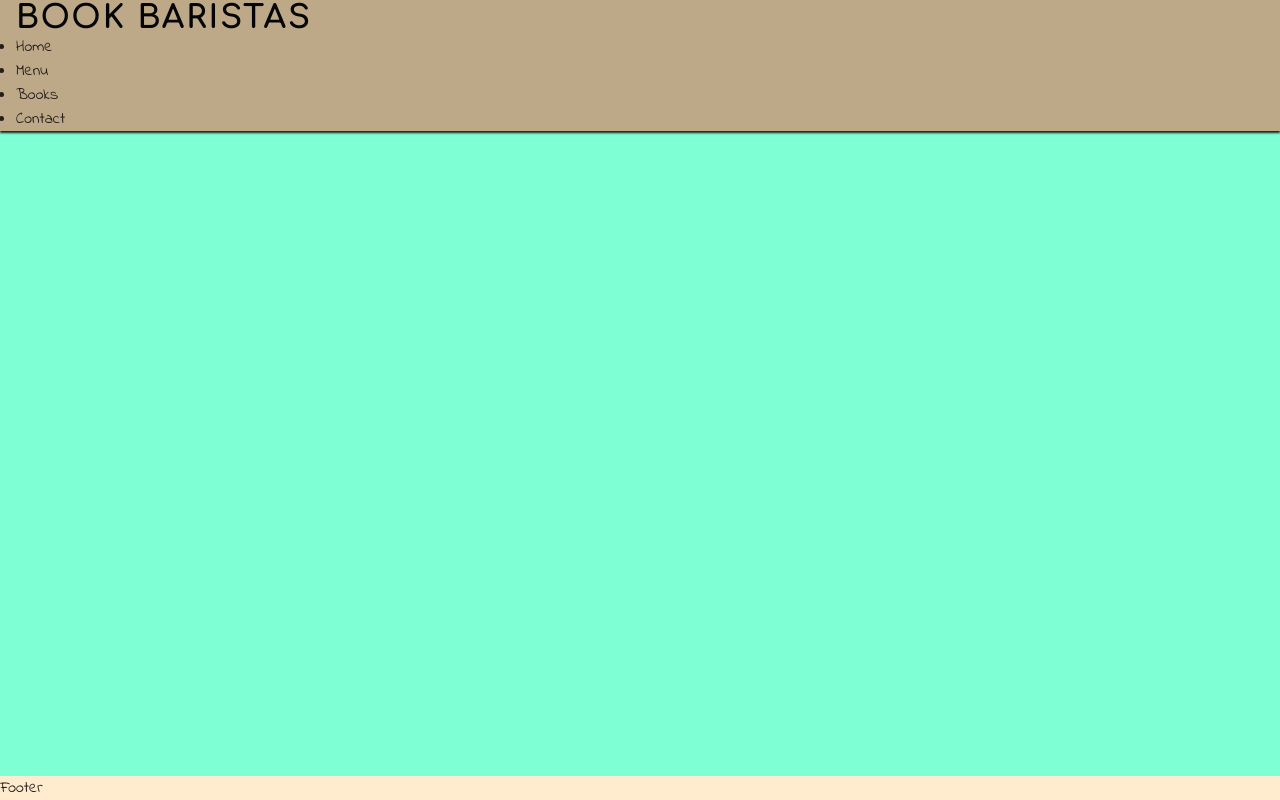
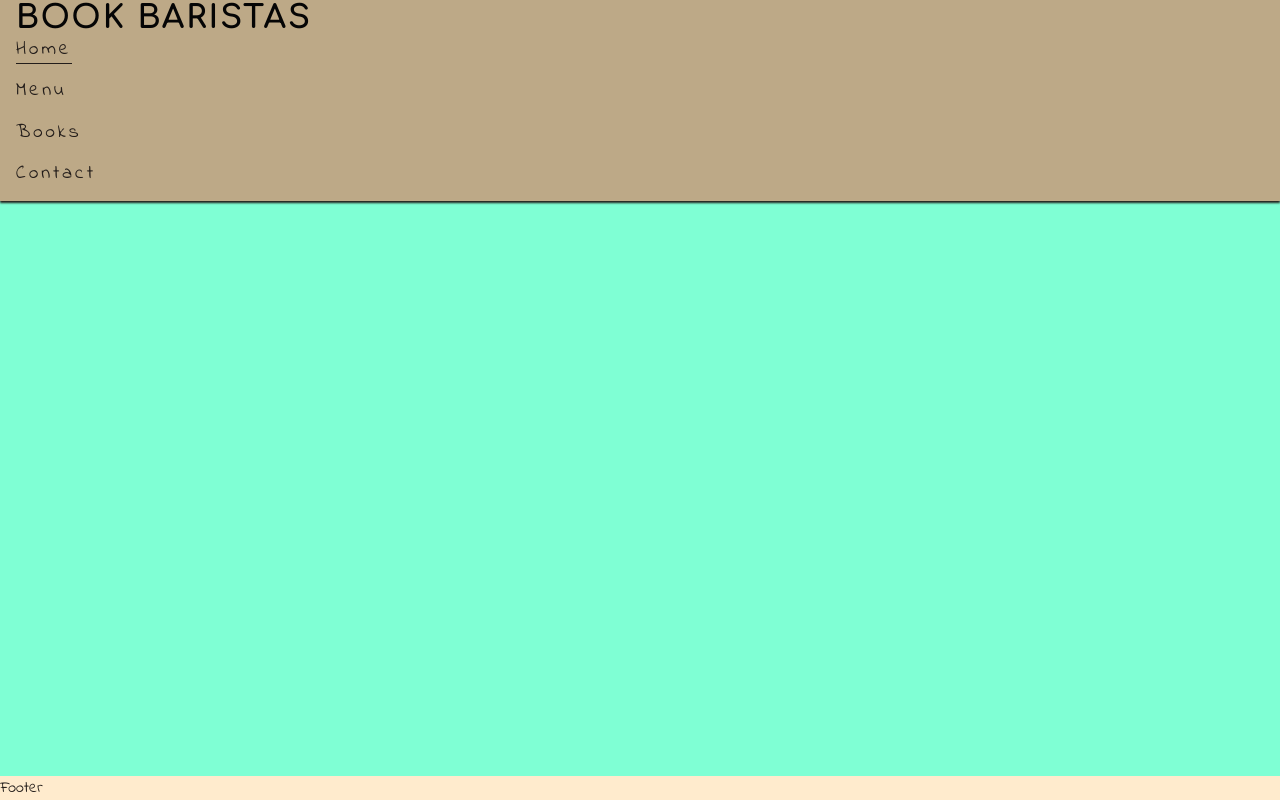
Before and after one commit to miranord/book-baristas, a plain HTML site: page index.html in a window 1280 px wide. Drawn offline with Linux system fonts and the light colour scheme.

Commit message:
Styled navbar menu

```diff
--- a/assets/css/style.css
+++ b/assets/css/style.css
@@ -38,7 +38,20 @@ h1 {
     text-transform: uppercase;
     letter-spacing: 2px;
     color: #050505;
+}
 
+#menu {
+    font-size: 120%;
+    letter-spacing: 3px;
+    list-style: none;
+}
+
+#menu > li {
+    margin-bottom: 0.7em;
+}
+
+.active {
+    border-bottom: 1px solid #231D1A;
 }
 
 /* Main */
--- a/index.html
+++ b/index.html
@@ -24,9 +24,9 @@
             <h1 id="logo">Book Baristas</h1>
         </a>
         <nav>
-            <ul>
+            <ul id="menu">
                 <li>
-                    <a href="">Home</a>
+                    <a href="" class="active">Home</a>
                 </li>
                 <li>
                     <a href="">
```
